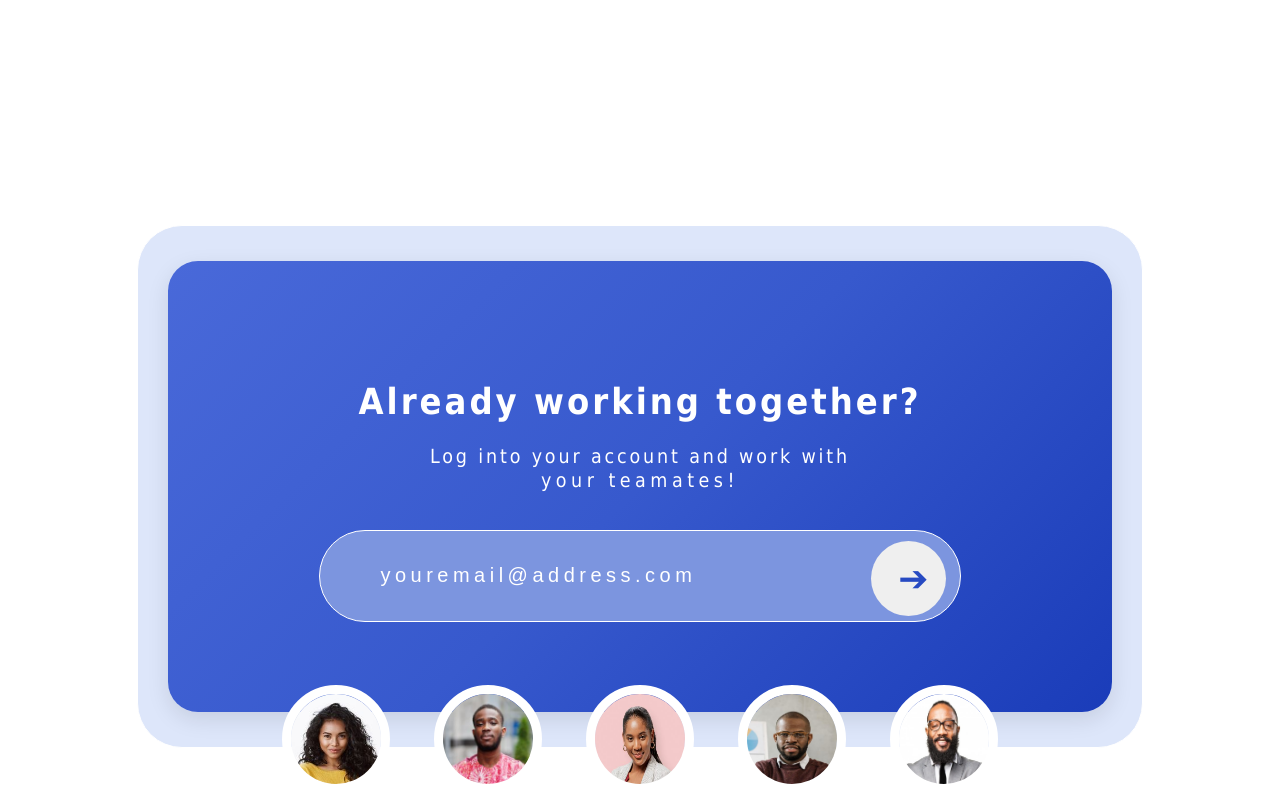
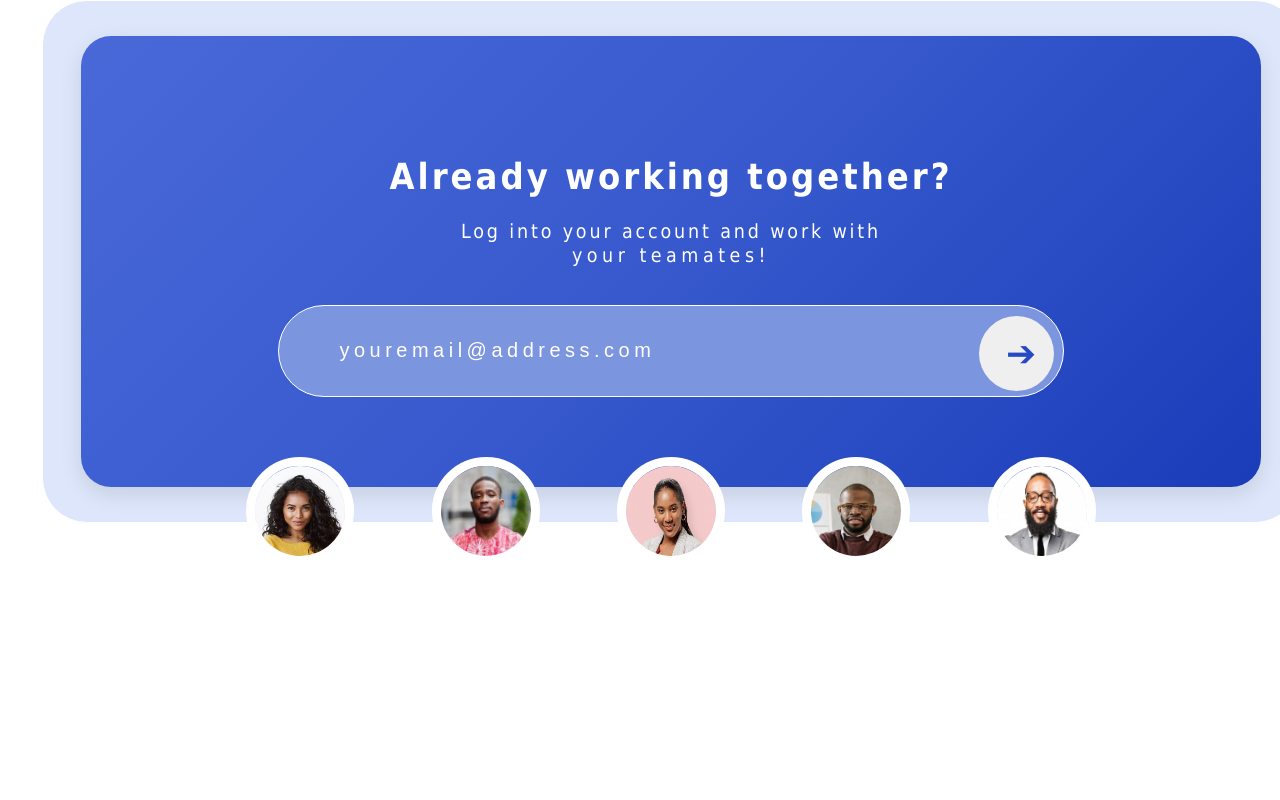
Before and after one commit to bludojr/social-login-project, a plain HTML site: page index.html in a window 1280 px wide. Drawn offline with Linux system fonts and the light colour scheme.

Commit message:
Update style.css

```diff
--- a/style.css
+++ b/style.css
@@ -169,3 +169,10 @@ body {
         transform: translateX(0%)
     }
 }
+
+@media screen and (min-width:768px){
+    .empty-container{
+        width: 100%;
+        margin: 0 20px;
+    }
+}
```
